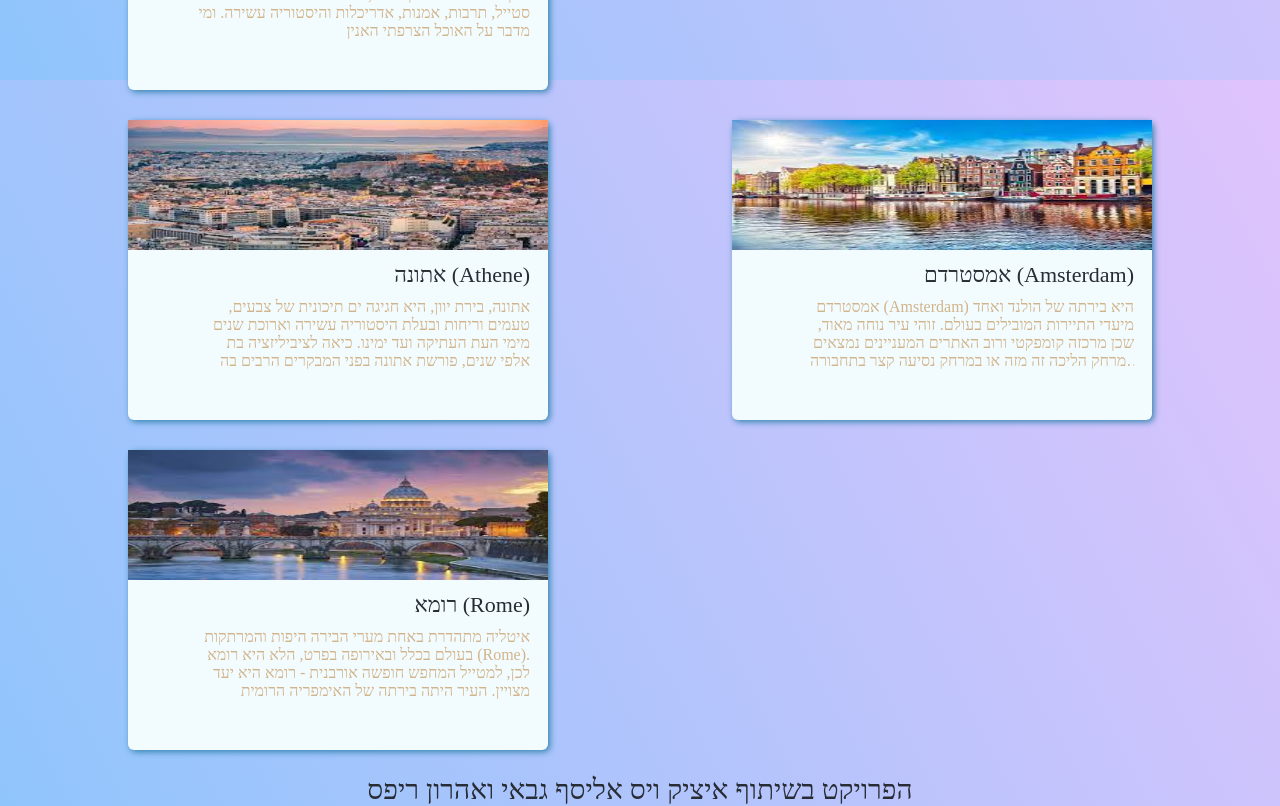
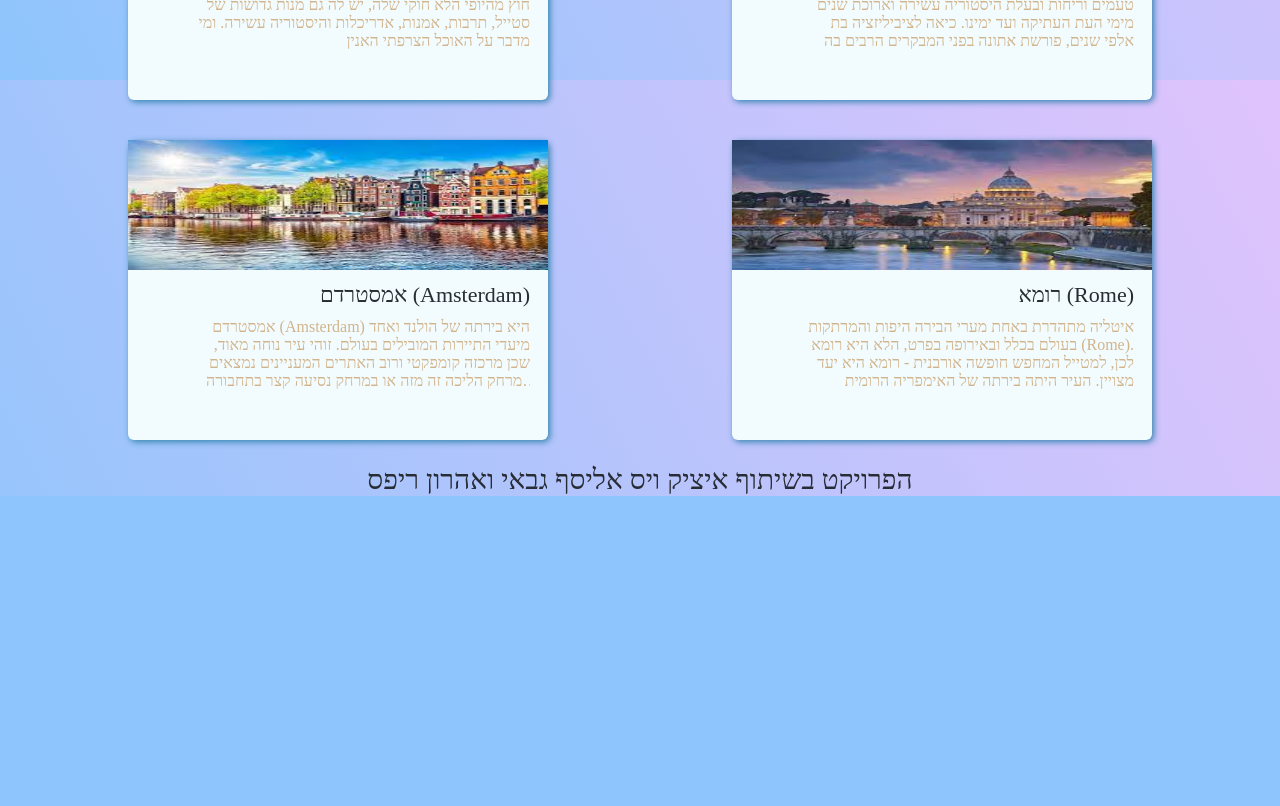
Before and after one commit to ashermem/kosher-travel, a React (Create React App) app: page / in a window 1280 px wide. Shown: the part 720-1526 px from the top of the page. After the commit the page ends 1216 px from the top, so only its background shows below. Built offline with nearby package versions, Linux system fonts and the light colour scheme; a web font is replaced by a local one.

Commit message:
fix row flexabilty

```diff
--- a/src/HomePage.jsx
+++ b/src/HomePage.jsx
@@ -52,7 +52,7 @@ export const CityName = styled.div`
 
 export const CityDesc = styled.div`
   width: 80%;
-   font-size: 16px;
+  font-size: 16px;
   float: right;
   margin: 10px 18px 0 0;
   font-family: "Al Bayan";
@@ -73,7 +73,7 @@ export const CardRow = styled.div`
   flex-direction: row;
   flex-flow: row wrap;
   column-gap: 24px;
-  row-gap: 30px;
+  row-gap: 40px;
   justify-content: space-between;
 `;
 export const CityCard = styled.div`
@@ -142,8 +142,6 @@ const Home = () => {
                     <CityName>{Paris.nameHebrew} ({Paris.nameEnglish})</CityName>
                     <CityDesc>{Paris.description}</CityDesc>
                 </CityCard>
-            </CardRow>
-            <CardRow>
                 <CityCard onClick={() => onCardClick(Athene.id)}>
                     <CityImg src={Athene.imgSrc} />
                     <CityName>{Athene.nameHebrew} ({Athene.nameEnglish})</CityName>
```
